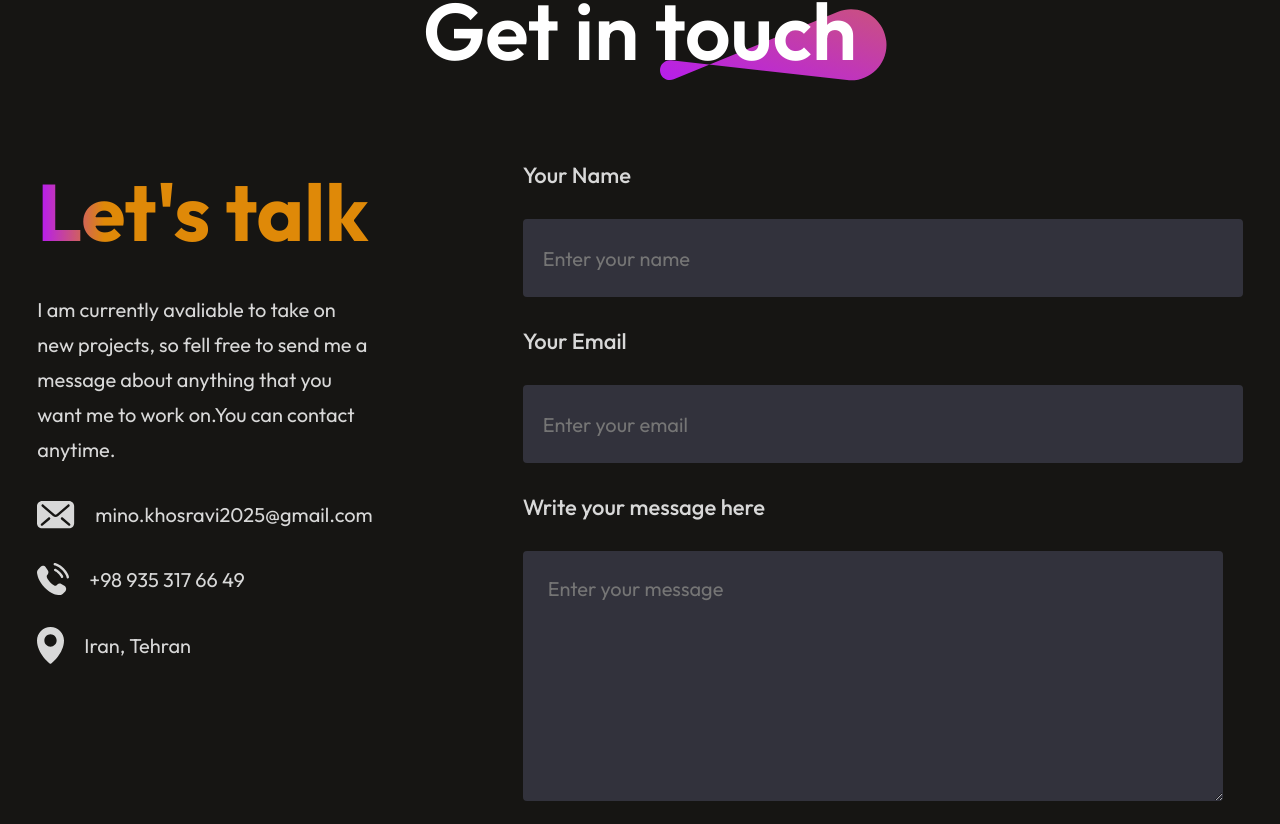
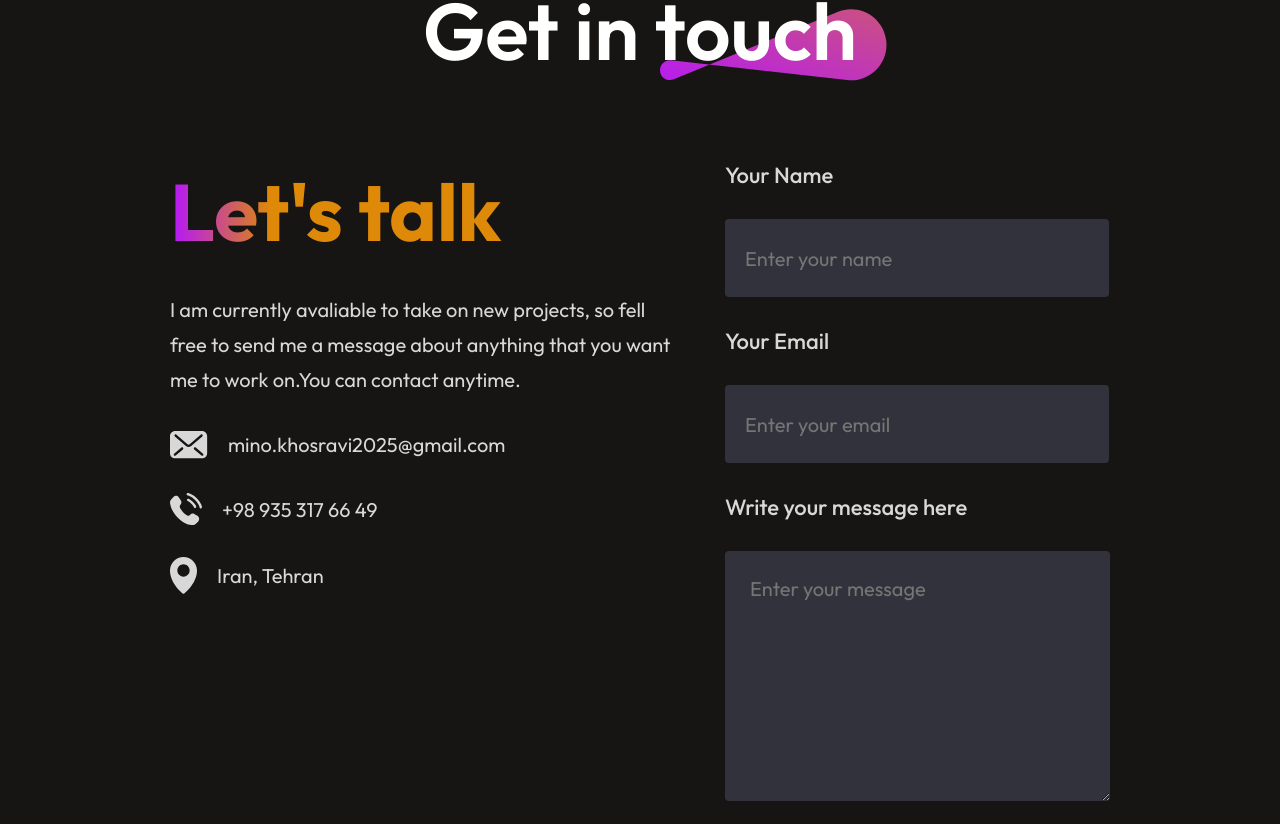
Before and after one commit to Mino1826/minoo-portfolio, a React (Vite) app: page / in a window 1280 px wide. Shown: the part 5376-6200 px from the top of the page. Built offline with nearby package versions, Linux system fonts and the light colour scheme.

Commit message:
fixed the margin issues in mobile size

```diff
--- a/src/Components/Contact/contact.css
+++ b/src/Components/Contact/contact.css
@@ -22,12 +22,13 @@
 }
 .contact-section{
     display: flex;
-    gap: 150px;
+    /* gap: 150px; */
 }
 .contact-left{
     display: flex;
     flex-direction: column;
     gap: 30px;
+    padding-right: 50px;
 }
 .contact-left h1{
     font-size: 80px;
@@ -68,7 +69,7 @@
 }
 .contact-right input{
     border: none;
-    width: 700px;
+    width: 364px;
     height: 78px;
     padding-left: 20px;
     border-radius: 4px;
@@ -78,7 +79,7 @@
     font-size: 20px;
 }
 .contact-right textarea{
-    width: 650px;
+    width: 335px;
     border: none;
     padding: 25px;
     border-radius: 4px;
@@ -106,7 +107,7 @@
     .contact{
         gap: 50px;
         margin: 50px 90px;
-        align-items: start;
+        /* align-items: start; */
     }
     .contact-title h1{
         padding: 0px 15px;
@@ -119,6 +120,7 @@
     }
     .contact-section{
         flex-direction: column;
+        gap: 100px;
 
     }
     .contact-left h1{
@@ -137,13 +139,13 @@
         font-size: 20px;
     }
     .contact-right input{
-        width: 100%;
+        width: 94%;
 
         font-size: 20px;
 
     }
     .contact-right textarea{
-        width: 90%;
+        width: 85%;
         font-size: 20px;
 
     }
--- a/src/Components/Services/services.css
+++ b/src/Components/Services/services.css
@@ -69,7 +69,7 @@
     .services{
         align-items: start;
         gap: 70px;
-        margin: 50px 70px;
+        margin: 50px 50px;
     }
     .services-title h1{
         padding: 0;
@@ -95,6 +95,5 @@
         grid-template-columns: 1fr  ;
         gap: 20px;
         margin: 10px auto;
-        padding: auto;
     }
 }
```
